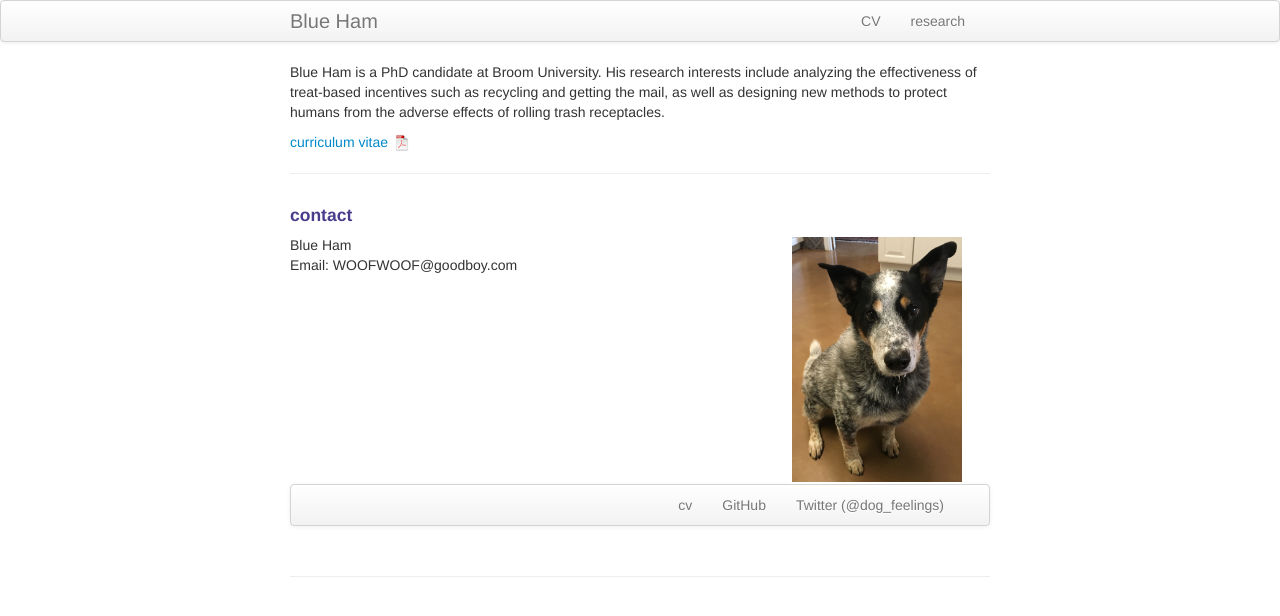
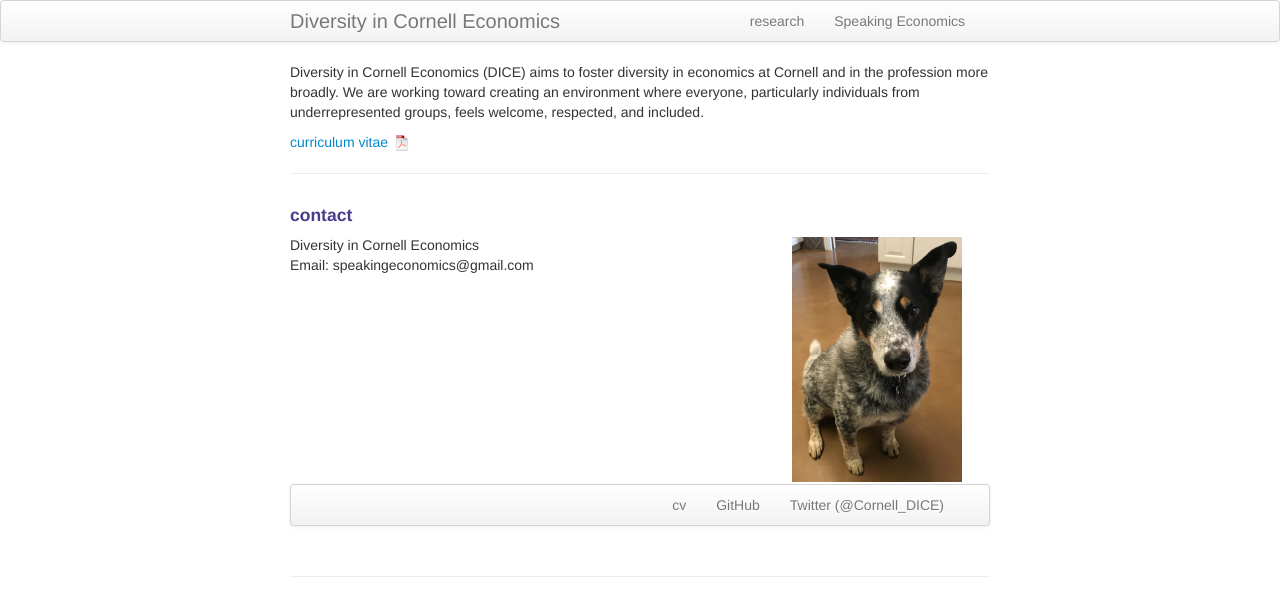
Before and after one commit to aponce6/Diversity-in-Cornell-Economics.github.io, a Jekyll site: the page built from index.md, in a window 1280 px wide. Shown: the top 616 px of the page. Built offline with Jekyll 4.4.1, drawn with Linux system fonts in a browser that asks for light colours.

Commit message:
update my website

```diff
--- a/_config.yml
+++ b/_config.yml
@@ -8,14 +8,14 @@ highlighter: rouge
 # Themes are encouraged to use these universal variables
 # so be sure to set them if your theme uses them.
 #
-title : Blue Ham
+title : Diversity in Cornell Economics
 author :
-  name : Marisa Carlos
-  email : mbc96@cornell.edu
-  github : mbcarlos
-  twitter : MarisaBriCarlos
+  name : Diversity in Cornell Economics
+  email : speakingeconomics@gmail.com
+  github : Diversity-in-Cornell-Economics
+  twitter : Cornell_DICE
 
-production_url : http://marisabriana.github.io
+production_url : https://diversity-in-cornell-economics.github.io
 
 # Tell Github to use the kramdown markdown interpreter
 # (see https://help.github.com/articles/migrating-your-pages-site-from-maruku)
--- a/_includes/themes/twitter/default.html
+++ b/_includes/themes/twitter/default.html
@@ -35,8 +35,8 @@
         <div class="container-narrow">
           <a class="brand" href="{{ HOME_PATH }}">{{ site.title }}</a>
           <ul class="nav">
-              <li><a href="{{ BASE_PATH }}/assets/CV.pdf">CV</a></li>
               <li><a href="{{ BASE_PATH }}/pages/research.html">research</a></li>
+              <li><a href="{{ BASE_PATH }}/assets/Speaking Economics.pdf">Speaking Economics</a></li>
           </ul>
         </div>
       </div>
--- a/index.md
+++ b/index.md
@@ -1,11 +1,11 @@
 ---
 layout: frontpage
-title: Blue Ham
-description: Blue Ham is a PhD candidate at Broom University.
-keywords: Blue, Ham, treats, recycling, mail, being a good boy
+title: Diversity in Cornell Economics
+description: Diversity in Cornell Economics
+keywords: diversity, economics, Cornell
 ---
 
-Blue Ham is a PhD candidate at Broom University. His research interests include analyzing the effectiveness of treat-based incentives such as recycling and getting the mail, as well as designing new methods to protect humans from the adverse effects of rolling trash receptacles.
+Diversity in Cornell Economics (DICE) aims to foster diversity in economics at Cornell and in the profession more broadly. We are working toward creating an environment where everyone, particularly individuals from underrepresented groups, feels welcome, respected, and included.
 
 [curriculum vitae ![CV as pdf]({{ BASE_PATH }}/pages/icons16/pdf-icon.png)]({{ BASE_PATH }}/assets/CV.pdf)<br/>
 
@@ -18,14 +18,14 @@ Blue Ham is a PhD candidate at Broom University. His research interests include
 
     <div class="row-fluid">
         <div class="span5">
-            Blue Ham<br/>
-            Email: WOOFWOOF@goodboy.com<br/>
+            Diversity in Cornell Economics<br/>
+            Email: speakingeconomics@gmail.com<br/>
         </div>
 
         <div class="span2">
         <a href="../assets/headshot.jpg">
             <img src="../assets/headshot.jpg"
-                  title="Blue Ham" alt="Blue Ham"/></a>
+                  title="Diversity in Cornell Economics" alt="Diversity in Cornell Economics"/></a>
         </div>
     </div>
 </div>
@@ -34,8 +34,8 @@ Blue Ham is a PhD candidate at Broom University. His research interests include
   <div class="navbar-inner">
       <ul class="nav">
           <li><a href="{{ BASE_PATH }}/assets/CV.pdf">cv</a></li>
-          <li><a href="https://github.com/mbcarlos">GitHub</a></li>
-          <li><a href="https://twitter.com/dog_feelings">Twitter (@dog_feelings)</a></li>
+          <li><a href="https://github.com/Diversity-in-Cornell-Economics">GitHub</a></li>
+          <li><a href="https://twitter.com/Cornell_DICE">Twitter (@Cornell_DICE)</a></li>
       </ul>
   </div>
 </div>
```
Also changed, not shown: 404.md (+2 -2 lines), pages/research.md (+4 -4 lines), 1 other file.
